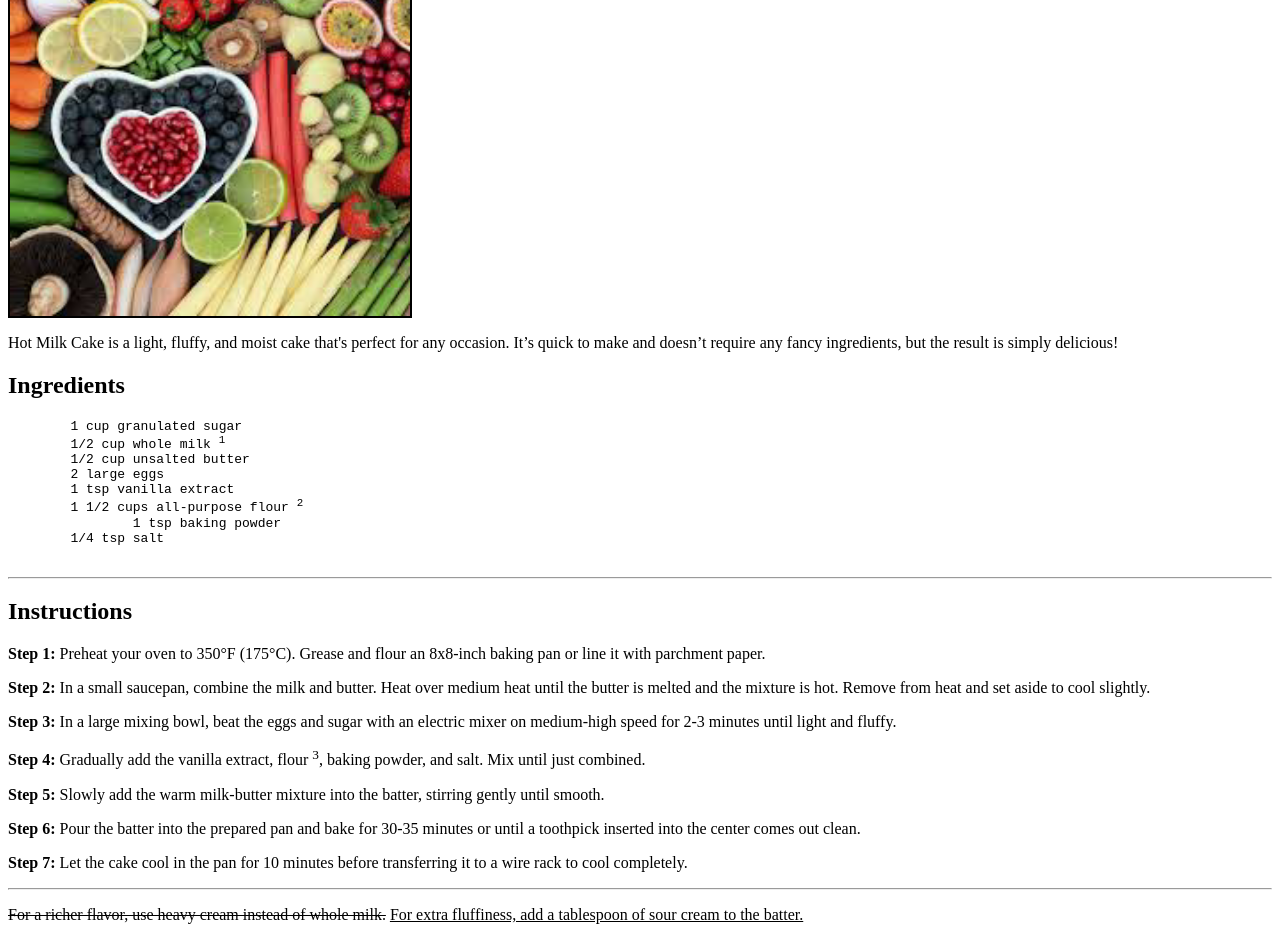
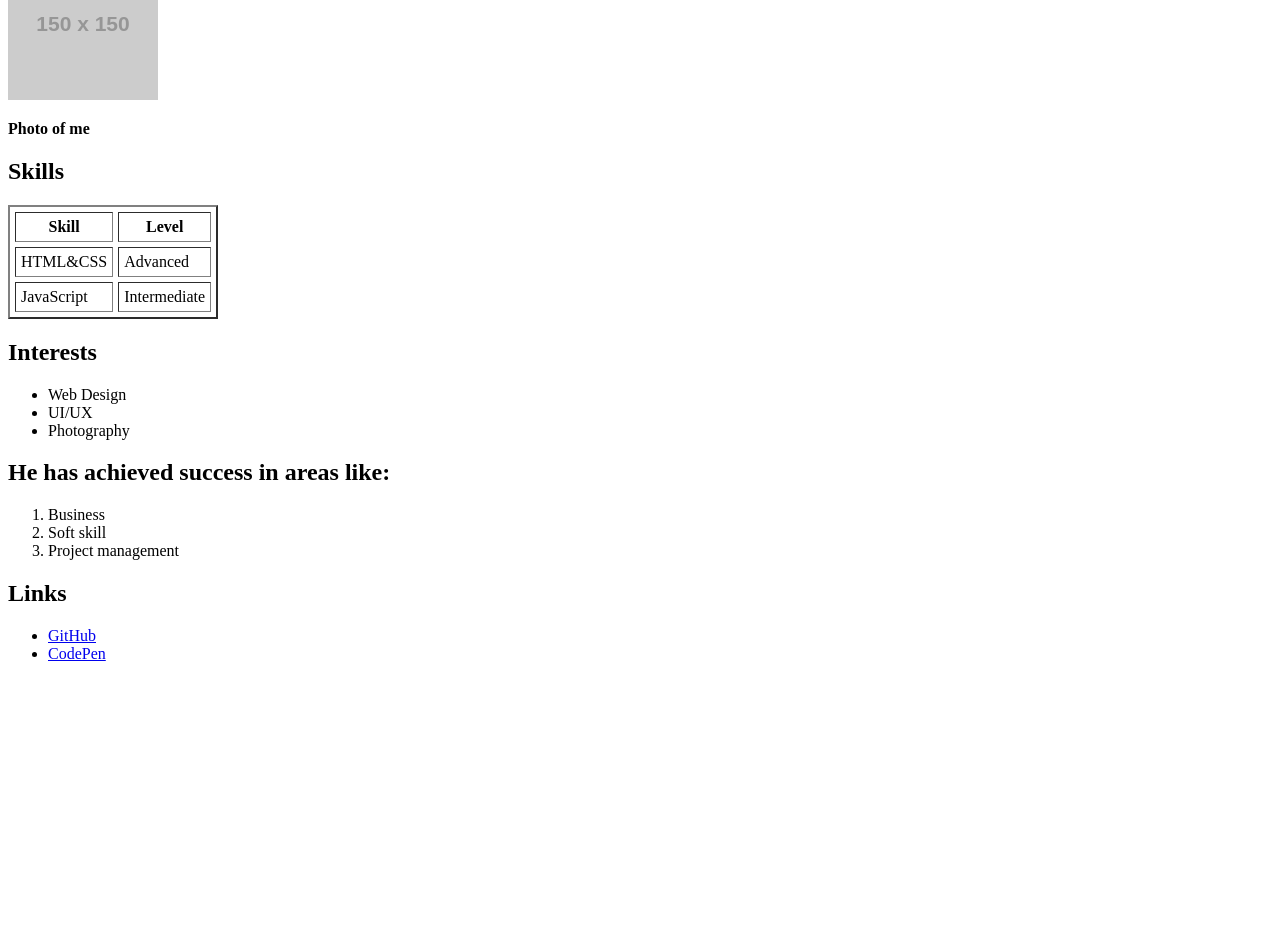
Before and after one commit to Lucyanozie/lucy, a plain HTML site: page index.html in a window 1280 px wide. Shown: the part 164-1104 px from the top of the page. After the commit the page ends 843 px from the top, so only its background shows below. Drawn offline with Linux system fonts and the light colour scheme; placeholder pictures from the web are drawn by us.

Commit message:
Add files via upload

```diff
--- a/index.html
+++ b/index.html
@@ -1,46 +1,49 @@
 <!DOCTYPE html>
-<html lang="en" dir="ltr">
+<html lang="en">
 <head>
-    <title>Hot Milk Cake Recipe</title>
+    <title>Leonard's Portfolio</title>
+
 </head>
 <body>
-    <h1>Hot Milk Cake</h1>
-	 <img src="images/cake.jpg" width="400px" border="2px" align="center">
-    <p>Hot Milk Cake is a light, fluffy, and moist cake that's perfect for any occasion. It’s quick to make and doesn’t require any fancy ingredients, but the result is simply delicious!</p>
+    <h1>Leonard </h1>
+    <p>Hi! I'm Leonard, a front-end developer with a passion for clean, modern web design. Below is a quick overview of my skills and interests.</p>
 
-    <h2>Ingredients</h2>
-   <p> <pre>
-        1 cup granulated sugar
-        1/2 cup whole milk <sup>1</sup>
-        1/2 cup unsalted butter
-        2 large eggs
-        1 tsp vanilla extract
-        1 1/2 cups all-purpose flour <sup>2</sup>
-		1 tsp baking powder
-        1/4 tsp salt
-    </pre> </p>
+    <img src="https://via.placeholder.com/150">
+    <p><b>Photo of me</b></p>
 
-    <hr>
+    <h2>Skills</h2>
+    <table  border="2" cellpadding="5" cellspacing="5">
+    <tr>
+	<th>Skill</th>
+    <th>Level</th>
+    </tr>
+    <tr>
+	<td>HTML&CSS</td>
+    <td>Advanced</td>
+    </tr>
+    <tr>
+    <td>JavaScript</td>
+    <td>Intermediate</td>
+    </tr>
+    </table>
 
-    <h2>Instructions</h2>
-    <p><b>Step 1:</b> Preheat your oven to 350°F (175°C). Grease and flour an 8x8-inch baking pan or line it with parchment paper.</p>
+    <h2>Interests</h2>
+    <ul>
+    <li>Web Design</li>
+    <li>UI/UX</li>
+    <li>Photography</li>
+    </ul>
 
-    <p><b>Step 2:</b> In a small saucepan, combine the milk and butter. Heat over medium heat until the butter is melted and the mixture is hot. Remove from heat and set aside to cool slightly.</p>
-
-    <p><b>Step 3:</b> In a large mixing bowl, beat the eggs and sugar with an electric mixer on medium-high speed for 2-3 minutes until light and fluffy.</p>
-
-    <p><b>Step 4:</b> Gradually add the vanilla extract, flour <sup>3</sup>, baking powder, and salt. Mix until just combined.</p>
-
-    <p><b>Step 5:</b> Slowly add the warm milk-butter mixture into the batter, stirring gently until smooth.</p>
-
-    <p><b>Step 6:</b> Pour the batter into the prepared pan and bake for 30-35 minutes or until a toothpick inserted into the center comes out clean.</p>
-
-    <p><b>Step 7:</b> Let the cake cool in the pan for 10 minutes before transferring it to a wire rack to cool completely.</p>
-
-    <hr>
-
-    <p><del>For a richer flavor, use heavy cream instead of whole milk.</del> <ins>For extra fluffiness, add a tablespoon of sour cream to the batter.</ins></p>
-
-
+	<h2>He has achieved success in areas like:</h2>
+	<ol>
+	<li>Business</li>
+	<li>Soft skill</li>
+	<li>Project management</li>
+    </ol>
+    <h2>Links</h2>
+    <ul>
+    <li><a href="https://github.com" target="_blank">GitHub</a></li>
+    <li><a href="https://codepen.io">CodePen</a></li>
+    </ul>
 </body>
 </html>
```
Also changed, not shown: images/Man.jpg (added).
